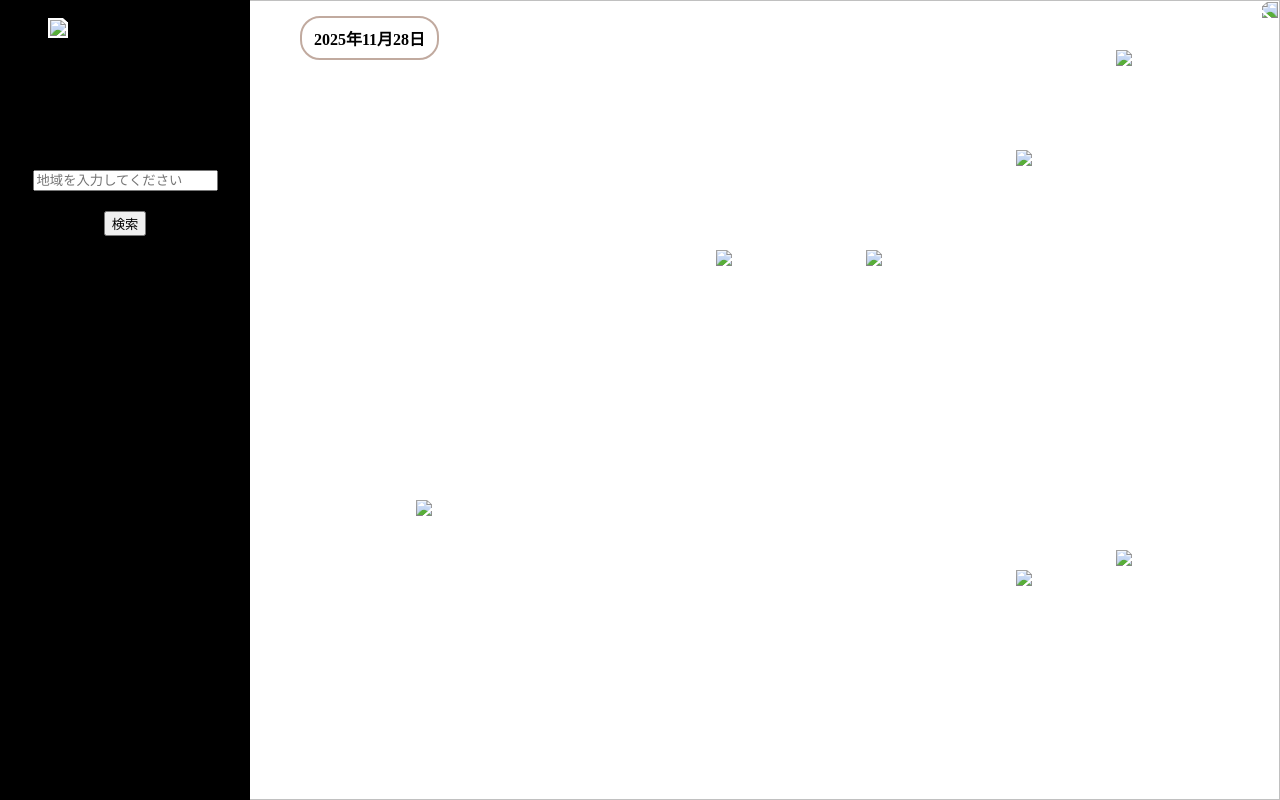
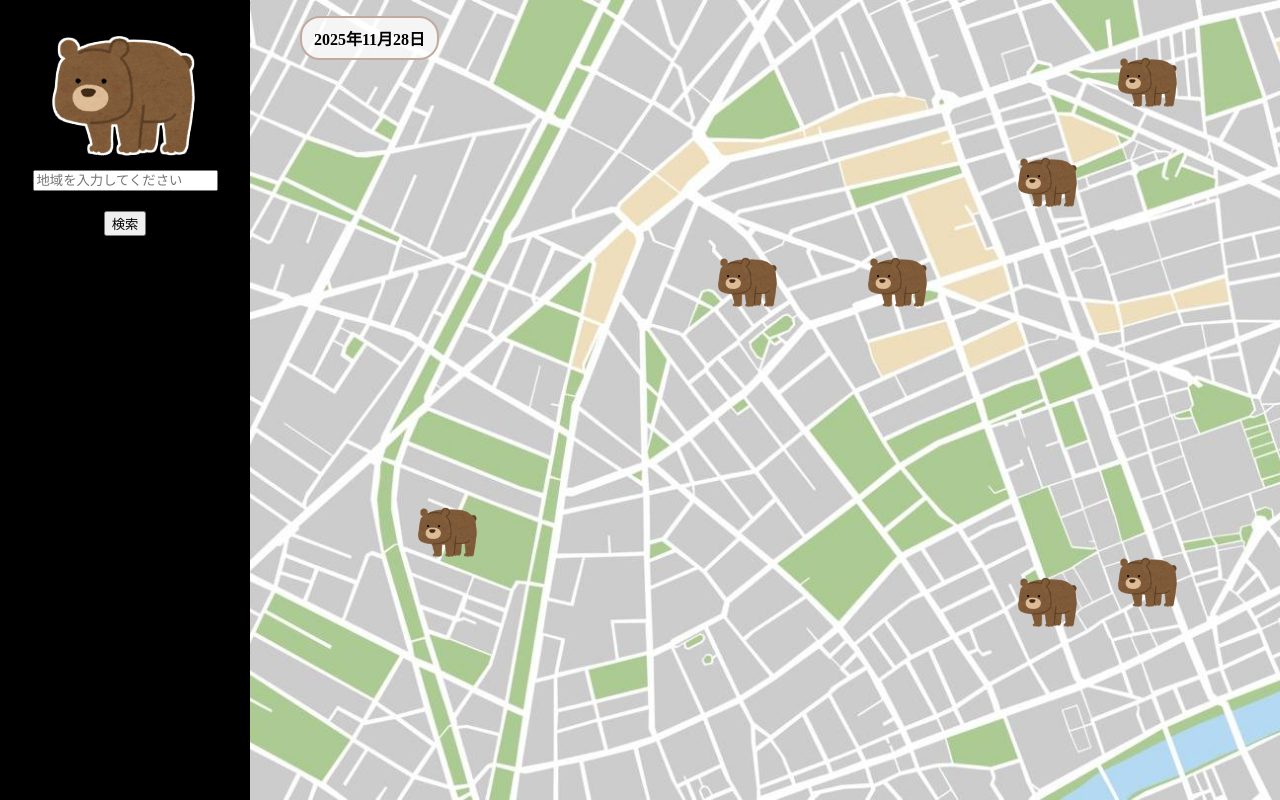
Before and after one commit to NaMayu-cti/13_Mayu_Nakagawa.fnd01, a plain HTML site: page index.html in a window 1280 px wide. Drawn offline with Linux system fonts and the light colour scheme.

Commit message:
Update index.html

```diff
--- a/index.html
+++ b/index.html
@@ -12,24 +12,24 @@
 
   <!-- 地図上の画面-->
   <div class="map-container">
-    <img src="image/map_illust.jpg" class="map-img">
+    <img src="map_illust.jpg" class="map-img">
 
     <!-- 日付ボックス -->
     <div id="date-box"></div>
 
     <!-- クマを複数配置（位置は個別に指定） -->
-    <img src="image/bear.png" class="bear" style="top: 50px; right: 100px;" data-info="6丁目付近で目撃">
-    <img src="image/bear.png" class="bear" style="top: 150px; right: 200px;" data-info="6丁目付近で目撃">
-    <img src="image/bear.png" class="bear" style="top: 250px; right: 350px;" data-info="5丁目付近で目撃">
-    <img src="image/bear.png" class="bear" style="top: 250px; right: 500px;" data-info="5丁目付近で目撃">
-    <img src="image/bear.png" class="bear" style="top: 500px; right: 800px;" data-info="3丁目付近で目撃">
-    <img src="image/bear.png" class="bear" style="top: 550px; right: 100px;" data-info=" 川辺で目撃">
-    <img src="image/bear.png" class="bear" style="top: 570px; right: 200px;" data-info=" 川辺で目撃">
+    <img src="bear.png" class="bear" style="top: 50px; right: 100px;" data-info="6丁目付近で目撃">
+    <img src="bear.png" class="bear" style="top: 150px; right: 200px;" data-info="6丁目付近で目撃">
+    <img src="bear.png" class="bear" style="top: 250px; right: 350px;" data-info="5丁目付近で目撃">
+    <img src="bear.png" class="bear" style="top: 250px; right: 500px;" data-info="5丁目付近で目撃">
+    <img src="bear.png" class="bear" style="top: 500px; right: 800px;" data-info="3丁目付近で目撃">
+    <img src="bear.png" class="bear" style="top: 550px; right: 100px;" data-info=" 川辺で目撃">
+    <img src="bear.png" class="bear" style="top: 570px; right: 200px;" data-info=" 川辺で目撃">
 
   </div>
 
   <div class="sidebar">
-    <img src="image/bear.png" class="bear-side" style="top: 20px; right: 50px;">
+    <img src="bear.png" class="bear-side" style="top: 20px; right: 50px;">
     <input type="string" id="region" style="top: 250px; right: 50px; margin: 150px 0px 0px 0px;" placeholder="地域を入力してください">
     <button>検索</button>
 
```
